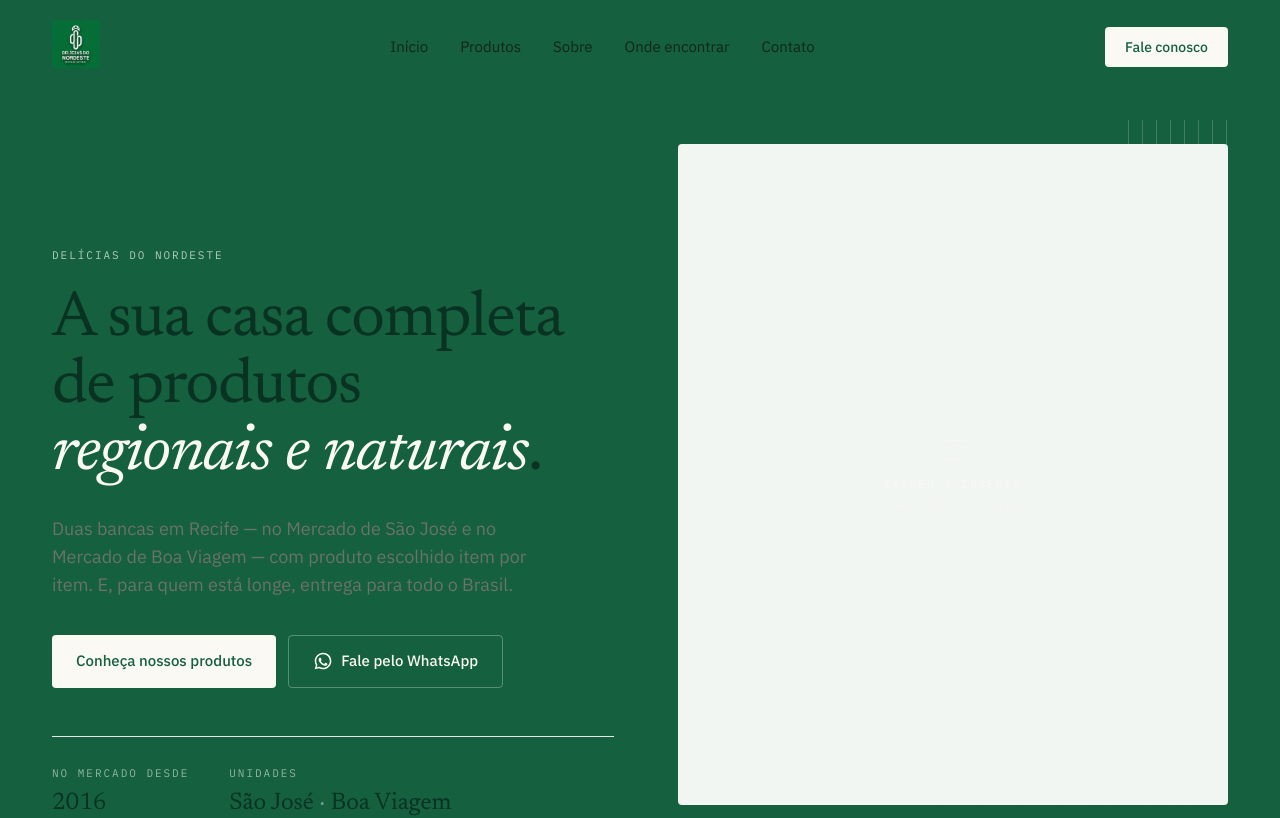
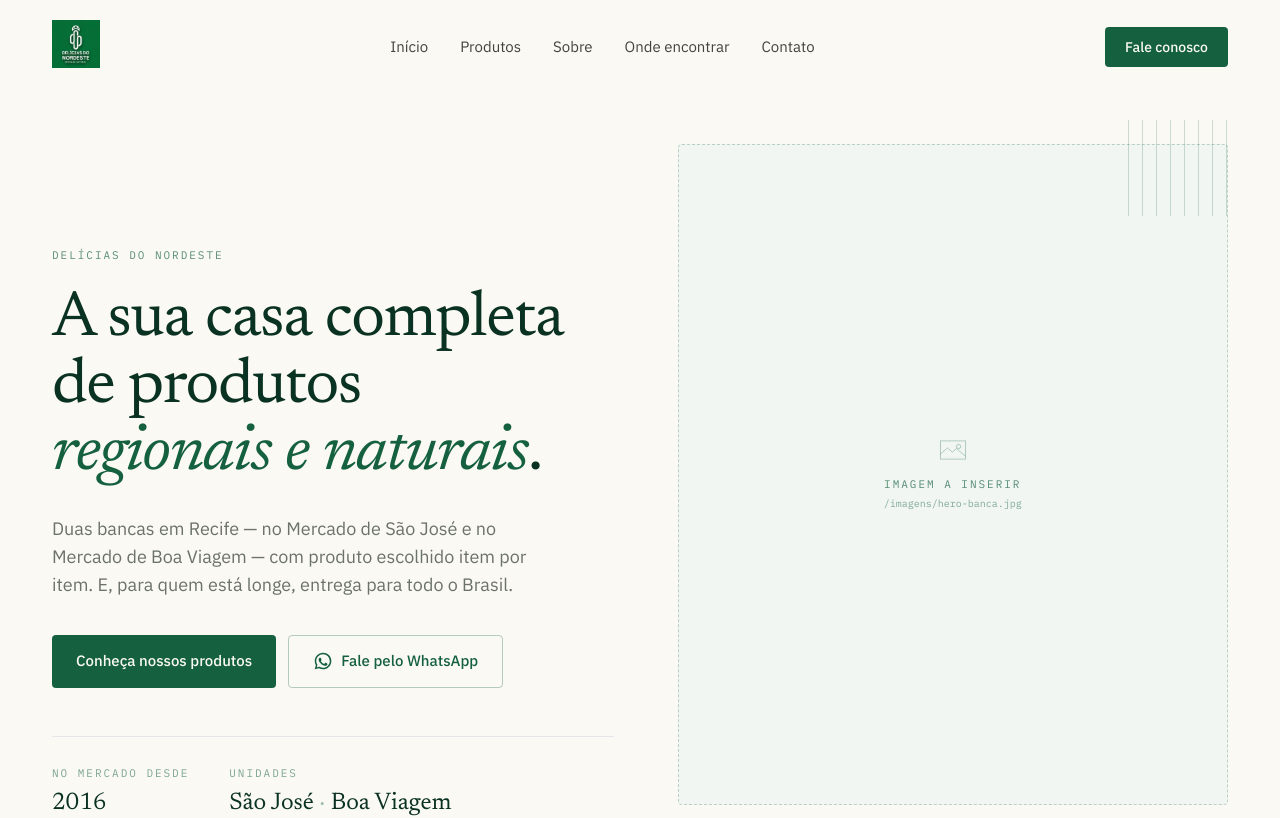
Before and after one commit to kaiopamorim-droid/Deliciasdonordeste, a React (Vite) app: page / in a window 1280 px wide. Shown: the top 818 px of the page. Built offline with nearby package versions, Linux system fonts and the light colour scheme.

Commit message:
reverte paleta para configuracao original

```diff
--- a/tailwind.config.js
+++ b/tailwind.config.js
@@ -16,13 +16,13 @@ export default {
     extend: {
       colors: {
   verde: {
-    DEFAULT: '#FBF9F4',
+    DEFAULT: '#14603F',
     escuro: '#0A3222',
     medio: '#1E7A51',
     claro: '#DCE9E1',
     vidro: '#F1F6F2',
   },
-  creme: '#14603F',
+  creme: '#FBF9F4',
   areia: '#EDE5D6',
   carvao: '#141613',
   cinza: '#6B7269',
```
